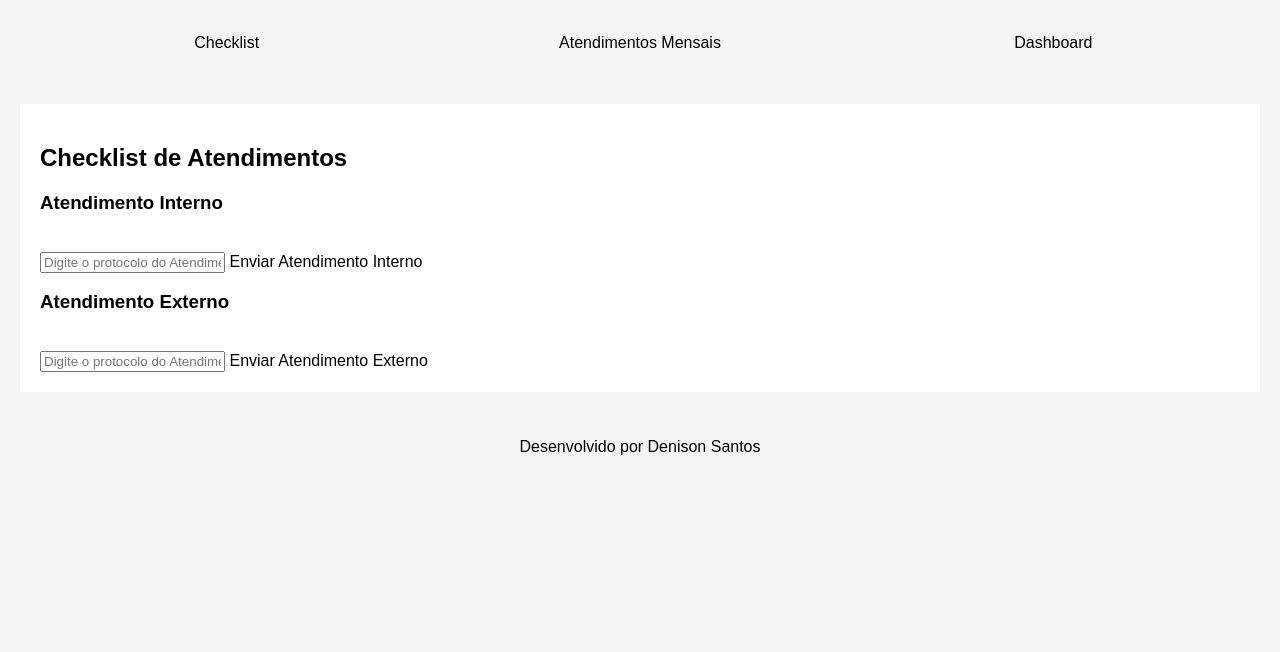
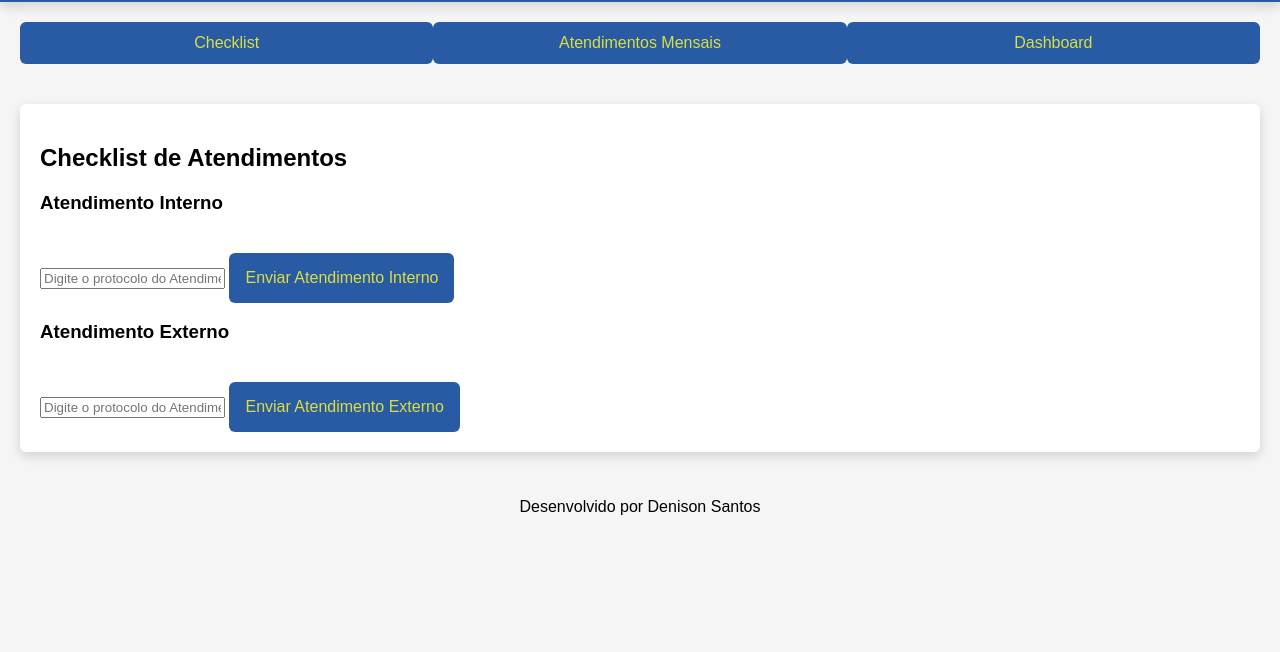
Before and after one commit to Denison1298/checklist4, a plain HTML site: page Checklist/index.html in a window 1280 px wide. Shown: the part 148-800 px from the top of the page. Drawn offline with nearby package versions, Linux system fonts and the light colour scheme.

Commit message:
Update styles.css

````diff
--- a/Checklist/styles.css
+++ b/Checklist/styles.css
@@ -1,7 +1,3 @@
-```css
-/* ------------------------
-   Definição de Variáveis Globais
-   ------------------------ */
 :root {
     --primary-color: #295ba5; /* Azul escuro */
     --primary-color-hover: #1e4680; /* Tom mais escuro para hover */
@@ -480,4 +476,3 @@ th {
         font-size: 0.875rem;
     }
 }
-```
````
